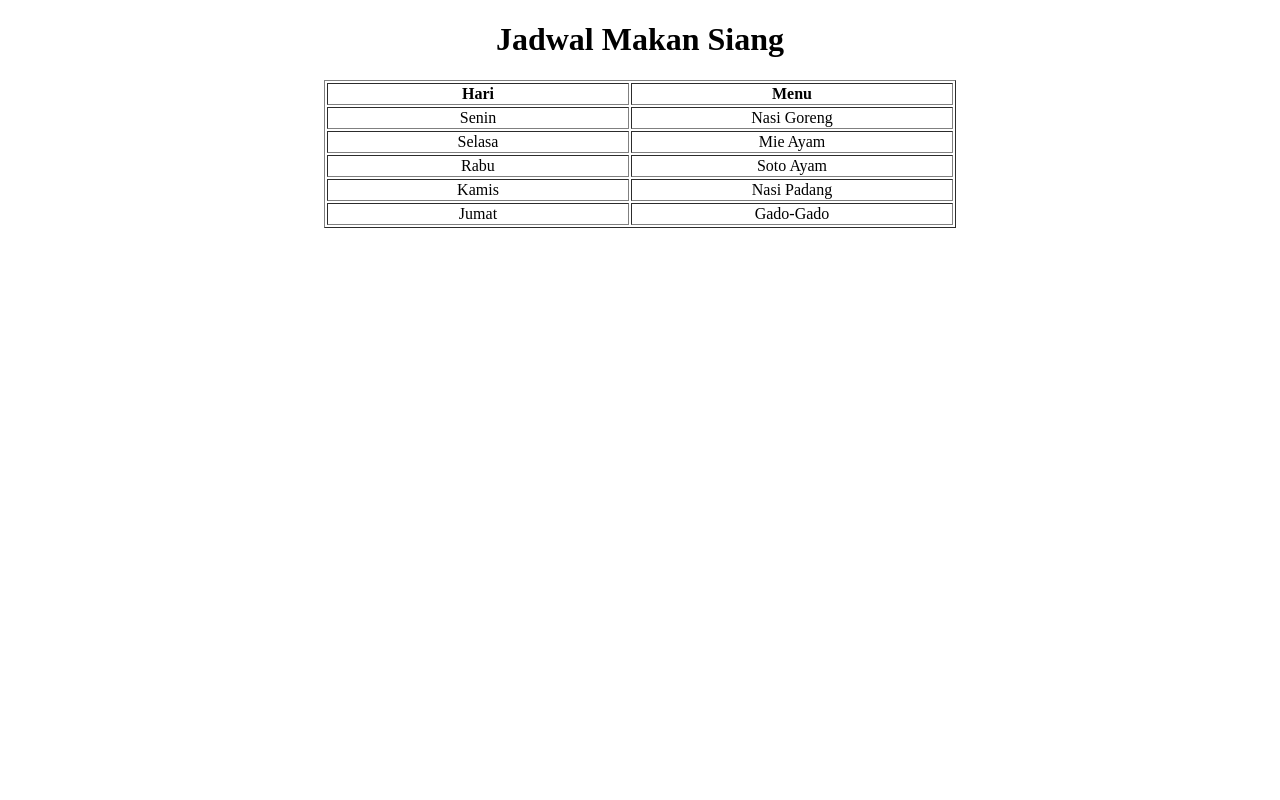
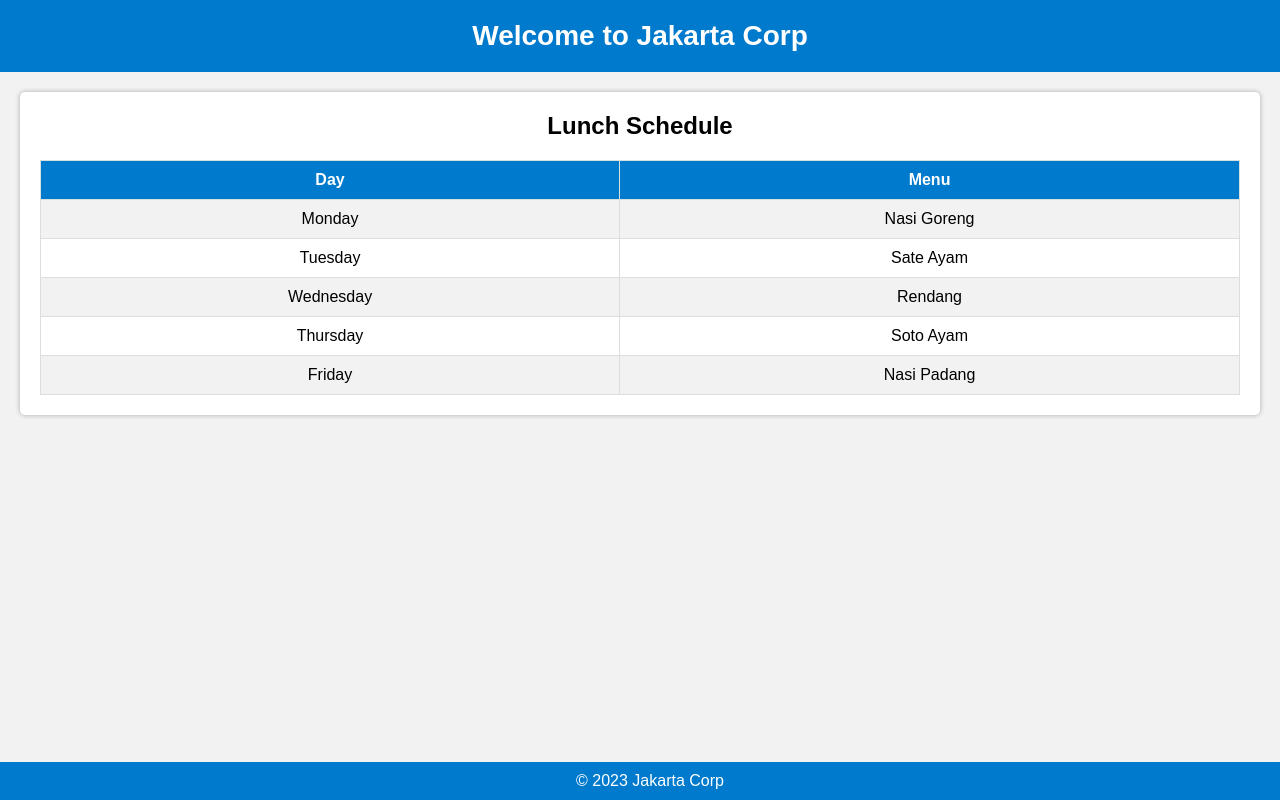
Before and after one commit to marinialya/landingPage, a plain HTML site: page index.html in a window 1280 px wide. Drawn offline with Linux system fonts and the light colour scheme.

Commit message:
first commit

```diff
--- a/index.html
+++ b/index.html
@@ -1,46 +1,46 @@
 <!DOCTYPE html>
-<!DOCTYPE html>
-<html>
+<html lang="en">
 <head>
-    <title>Jadwal Makan Siang</title>
+    <meta charset="UTF-8">
+    <meta name="viewport" content="width=device-width, initial-scale=1.0">
+    <link rel="stylesheet" type="text/css" href="style.css">
+    <title>Jakarta Corp Lunch Schedule</title>
 </head>
 <body>
-
-<h1>Jadwal Makan Siang</h1>
-
-<table border="1">
+    <header>
+        <h1>Welcome to Jakarta Corp</h1>
+    </header>
+    <main>
+        <h2>Lunch Schedule</h2>
+        <table>
             <tr>
-        <th width="15%">Hari</th>
-        <th width="16%">Menu</th>
+                <th>Day</th>
+                <th>Menu</th>
             </tr>
             <tr>
-        <td width="15%">Senin</td>
-        <td width="16%">Nasi Goreng</td>
+                <td>Monday</td>
+                <td>Nasi Goreng</td>
             </tr>
             <tr>
-        <td width="15%">Selasa</td>
-        <td width="16%">Mie Ayam</td>
+                <td>Tuesday</td>
+                <td>Sate Ayam</td>
             </tr>
             <tr>
-        <td width="15%">Rabu</td>
-        <td width="16%">Soto Ayam</td>
+                <td>Wednesday</td>
+                <td>Rendang</td>
             </tr>
             <tr>
-        <td width="15%">Kamis</td>
-        <td width="16%">Nasi Padang</td>
+                <td>Thursday</td>
+                <td>Soto Ayam</td>
             </tr>
             <tr>
-        <td width="15%">Jumat</td>
-        <td width="16%">Gado-Gado</td>
+                <td>Friday</td>
+                <td>Nasi Padang</td>
             </tr>
         </table>
-<style>
-    body {
-        text-align: center;
-    }
-    table {
-        width: 50%;
-        margin: 0 auto;
-    }
-</style>
+    </main>
+    <footer>
+        <p>&copy; 2023 Jakarta Corp</p>
+    </footer>
+</body>
 </html>
--- /dev/null
+++ b/style.css
@@ -0,0 +1,62 @@
+/* Reset some default styles */
+body, h1, h2, p {
+    margin: 0;
+    padding: 0;
+}
+
+body {
+    font-family: Arial, sans-serif;
+    background-color: #f2f2f2;
+    text-align: center;
+}
+
+header {
+    background-color: #007acc;
+    color: #fff;
+    padding: 20px;
+}
+
+main {
+    background-color: #fff;
+    border-radius: 5px;
+    box-shadow: 0px 0px 5px rgba(0, 0, 0, 0.3);
+    padding: 20px;
+    margin: 20px;
+}
+
+h1 {
+    font-size: 28px;
+}
+
+h2 {
+    font-size: 24px;
+}
+
+table {
+    width: 100%;
+    border-collapse: collapse;
+    margin-top: 20px;
+}
+
+th, td {
+    padding: 10px;
+    border: 1px solid #ddd;
+}
+
+th {
+    background-color: #007acc;
+    color: #fff;
+}
+
+tr:nth-child(even) {
+    background-color: #f2f2f2;
+}
+
+footer {
+    background-color: #007acc;
+    color: #fff;
+    padding: 10px;
+    position: absolute;
+    bottom: 0;
+    width: 100%;
+}
```
Lines whose indentation alone changed are shown as unchanged.
